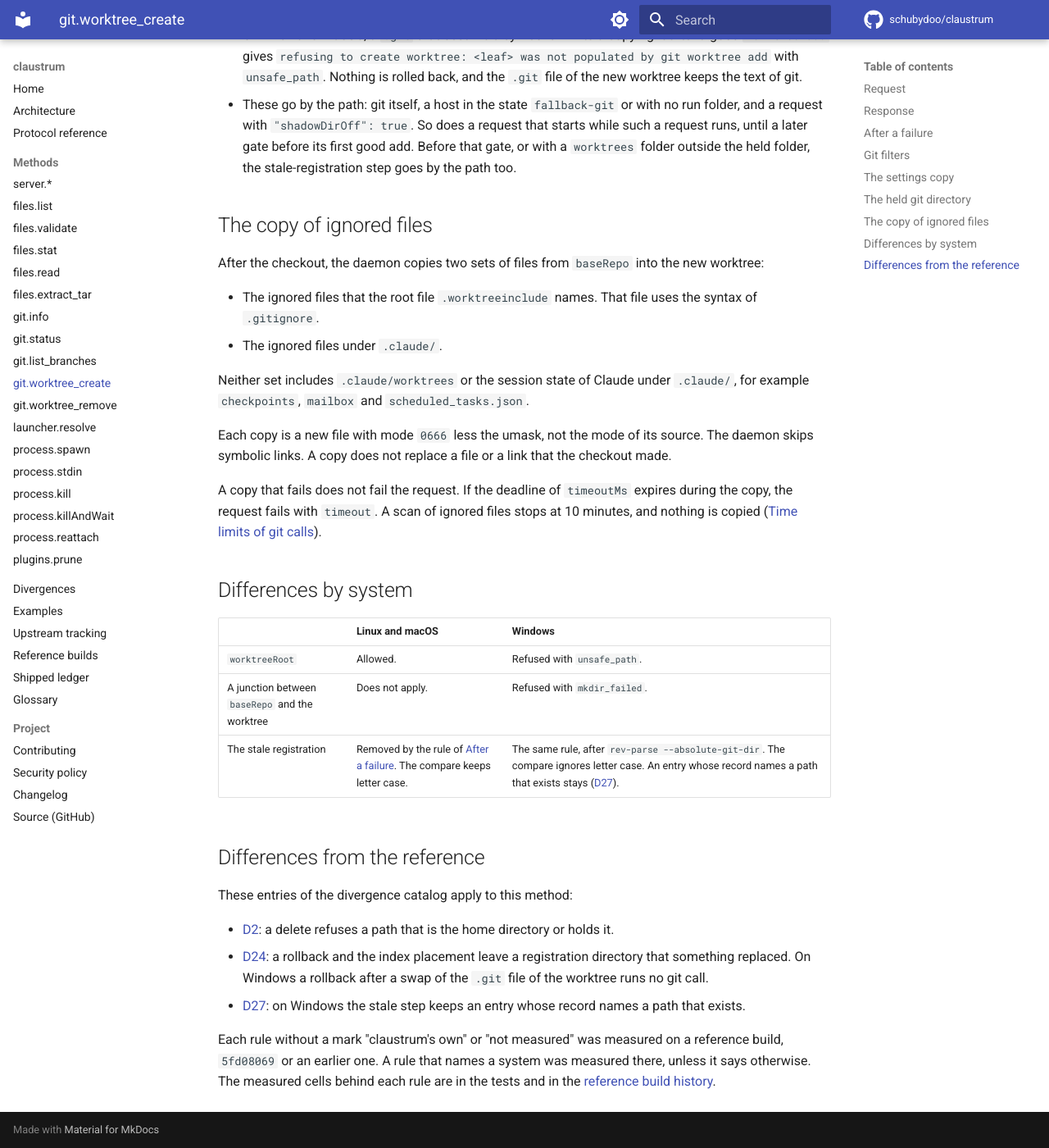
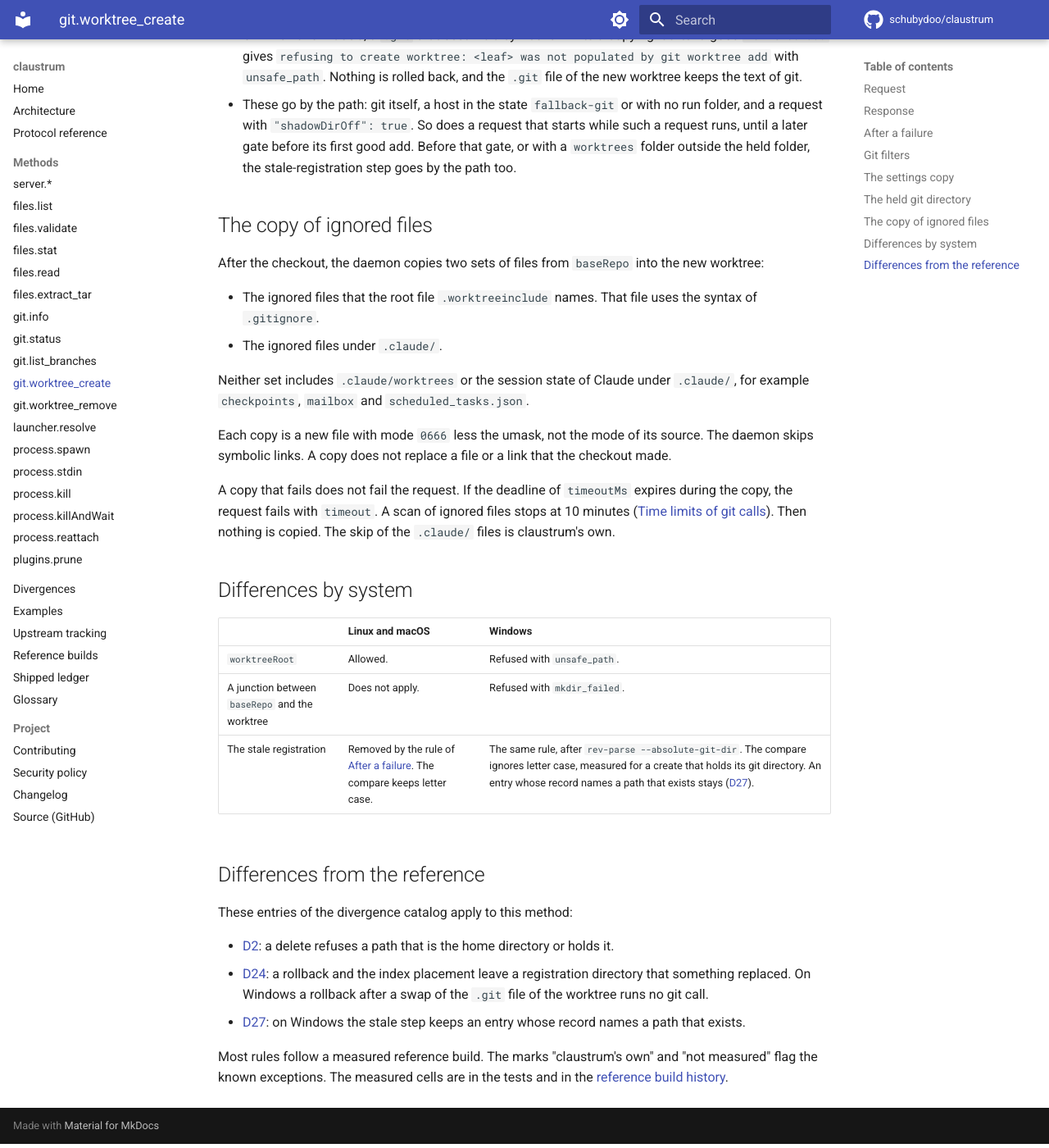
Before and after one commit to schubydoo/claustrum, an MkDocs documentation site: the page built from docs/protocol/git-worktree-create.md, in a window 1280 px wide and 1400 px high, scrolled down 6398 px. Shown: the whole window at 82% size. Built offline with MkDocs 1.6.1 and Material for MkDocs 9.7.7, drawn with Linux system fonts in a browser that asks for light colours; comment, search, counter and statistics services are not loaded; some of the changed text lies outside the part shown.

Commit message:
docs: fix the review findings of the create page cut
Co-Authored-By: Claude Opus 5.5 <noreply@anthropic.com>

```diff
--- a/docs/protocol/git-worktree-create.md
+++ b/docs/protocol/git-worktree-create.md
@@ -117,7 +117,7 @@ The git calls of the daemon read its own copy of the repository's git settings.
 - A bare `baseRepo` gets `not_a_repo`.
 - While a `"shadowDirOff": true` request runs, the checkout has its index in `claude-ssh-index-<n>` of the temporary folder.
 - In the state `shadow`, a failed `rev-parse --absolute-git-dir` stops the create with `git worktree add failed: cannot locate the repository's git directory: exit status 128`. macOS is not measured.
-- On Linux and macOS, a linked worktree as `baseRepo` whose registration entry is a symbolic link gets the trust refusal after the prefix `git worktree add failed: cannot locate the repository's git directory: `. The code is `worktree_add_failed`. Without `worktreeRoot`, the create makes the parent folders of the worktree, such as `.claude/worktrees`, before it answers. It makes them only for a `worktreePath` that passes the path tests and does not exist (claustrum's own, not measured). This refusal comes before the path tests, so a path that fails them, or that exists, gets this text too, and nothing is made. This is measured on Linux only, with `extensions.worktreeConfig` and a `config.worktree` file. Other forms are not measured.
+- On Linux and macOS, a linked worktree as `baseRepo` whose registration entry is a symbolic link gets the trust refusal after the prefix `git worktree add failed: cannot locate the repository's git directory: `. The code is `worktree_add_failed`. This refusal comes before the path tests, so a path that fails them, or that exists, gets this text too (claustrum's own). Without `worktreeRoot`, the create makes the parent folders of the worktree, such as `.claude/worktrees`, before it answers. It makes them only for a `worktreePath` that passes the path tests and does not exist (claustrum's own, not measured). This is measured on Linux only, with `extensions.worktreeConfig` and a `config.worktree` file. Other forms are not measured.
 - On Linux and macOS a symbolic link, a file or a folder that cannot be opened at `worktrees` gives `git worktree add failed: cannot prepare the repository's worktrees directory: <cause>`, and no `worktree add` runs. On Windows any failed step before the add does the same.
 - On Windows git writes the registration into a short-lived folder of the daemon. The daemon copies it into `<git dir>\.claude-new-worktree-<16 hex>` and renames that folder to the first free name of `<name>`, `<name>1` to `<name>99` in `<git dir>\worktrees`. A held folder gets 2 s of retries, also past `timeoutMs`. A rename that still fails gives `worktree_add_failed`, and the rollback removes the staging folder. A failed write of the `.git` file of the worktree, and a rollback, remove the moved registration by its name. `config.worktree` and the index are new files there.
 - On Windows, before that step, a create removes old staging entries of the git directory. Their name starts with `.claude-new-worktree-`, and their write time is 1 hour or more. A junction goes as a junction, and its target stays.
@@ -128,7 +128,7 @@ With `"shadowDirOff": true`, a link or a file at `worktrees` refuses the add aft
 
 In the state `shadow` a create holds the git directory of `baseRepo` open from its gate to its reply. The gate is the trust check of the git directory and the daemon's own read of its config.
 
-- The git directory must be a real directory at the gate. On Windows a junction or a directory symbolic link there is refused, on every git method without `"shadowDirOff": true`. With that member both link kinds pass, and git works in the folder behind the link. On Linux and macOS a `.git` that is a symbolic link before the request is resolved, and the daemon holds its target. A change of that link counts as a swap of the path.
+- The git directory must be a real directory at the gate (the test is claustrum's own). On Windows a junction or a directory symbolic link there is refused, on every git method without `"shadowDirOff": true`. With that member both link kinds pass, and git works in the folder behind the link. On Linux and macOS a `.git` that is a symbolic link before the request is resolved, and the daemon holds its target. A change of that link counts as a swap of the path.
 - The daemon's own deletes, renames, new folders and file writes inside the git directory go through the held folder. A folder that is put at the path while the create runs gets none of them, except the directory that the hold moves to. A create whose gate ran while a `"shadowDirOff": true` request ran takes the folder at a later gate before its add (claustrum's own).
 - The hold stops no rename of the git directory by another process (not measured on Linux and macOS).
 - A swap after `rev-parse --absolute-git-dir` and before the add is refused before the add.
@@ -149,7 +149,7 @@ Neither set includes `.claude/worktrees` or the session state of Claude under `.
 
 Each copy is a new file with mode `0666` less the umask, not the mode of its source. The daemon skips symbolic links. A copy does not replace a file or a link that the checkout made.
 
-A copy that fails does not fail the request. If the deadline of `timeoutMs` expires during the copy, the request fails with `timeout`. A scan of ignored files stops at 10 minutes, and nothing is copied ([Time limits of git calls](../PROTOCOL.md#time-limits-of-git-calls)).
+A copy that fails does not fail the request. If the deadline of `timeoutMs` expires during the copy, the request fails with `timeout`. A scan of ignored files stops at 10 minutes ([Time limits of git calls](../PROTOCOL.md#time-limits-of-git-calls)). Then nothing is copied. The skip of the `.claude/` files is claustrum's own.
 
 ## Differences by system
 
@@ -157,7 +157,7 @@ A copy that fails does not fail the request. If the deadline of `timeoutMs` expi
 |---|---|---|
 | `worktreeRoot` | Allowed. | Refused with `unsafe_path`. |
 | A junction between `baseRepo` and the worktree | Does not apply. | Refused with `mkdir_failed`. |
-| The stale registration | Removed by the rule of [After a failure](#after-a-failure). The compare keeps letter case. | The same rule, after `rev-parse --absolute-git-dir`. The compare ignores letter case. An entry whose record names a path that exists stays ([D27](../DIVERGENCES.md#d27)). |
+| The stale registration | Removed by the rule of [After a failure](#after-a-failure). The compare keeps letter case. | The same rule, after `rev-parse --absolute-git-dir`. The compare ignores letter case, measured for a create that holds its git directory. An entry whose record names a path that exists stays ([D27](../DIVERGENCES.md#d27)). |
 
 ## Differences from the reference
 
@@ -167,4 +167,4 @@ These entries of the divergence catalog apply to this method:
 - [D24](../DIVERGENCES.md#d24): a rollback and the index placement leave a registration directory that something replaced. On Windows a rollback after a swap of the `.git` file of the worktree runs no git call.
 - [D27](../DIVERGENCES.md#d27): on Windows the stale step keeps an entry whose record names a path that exists.
 
-Each rule without a mark "claustrum's own" or "not measured" was measured on a reference build, `5fd08069` or an earlier one. A rule that names a system was measured there, unless it says otherwise. The measured cells behind each rule are in the tests and in the [reference build history](../REFERENCE-BUILDS.md).
+Most rules follow a measured reference build. The marks "claustrum's own" and "not measured" flag the known exceptions. The measured cells are in the tests and in the [reference build history](../REFERENCE-BUILDS.md).
```
